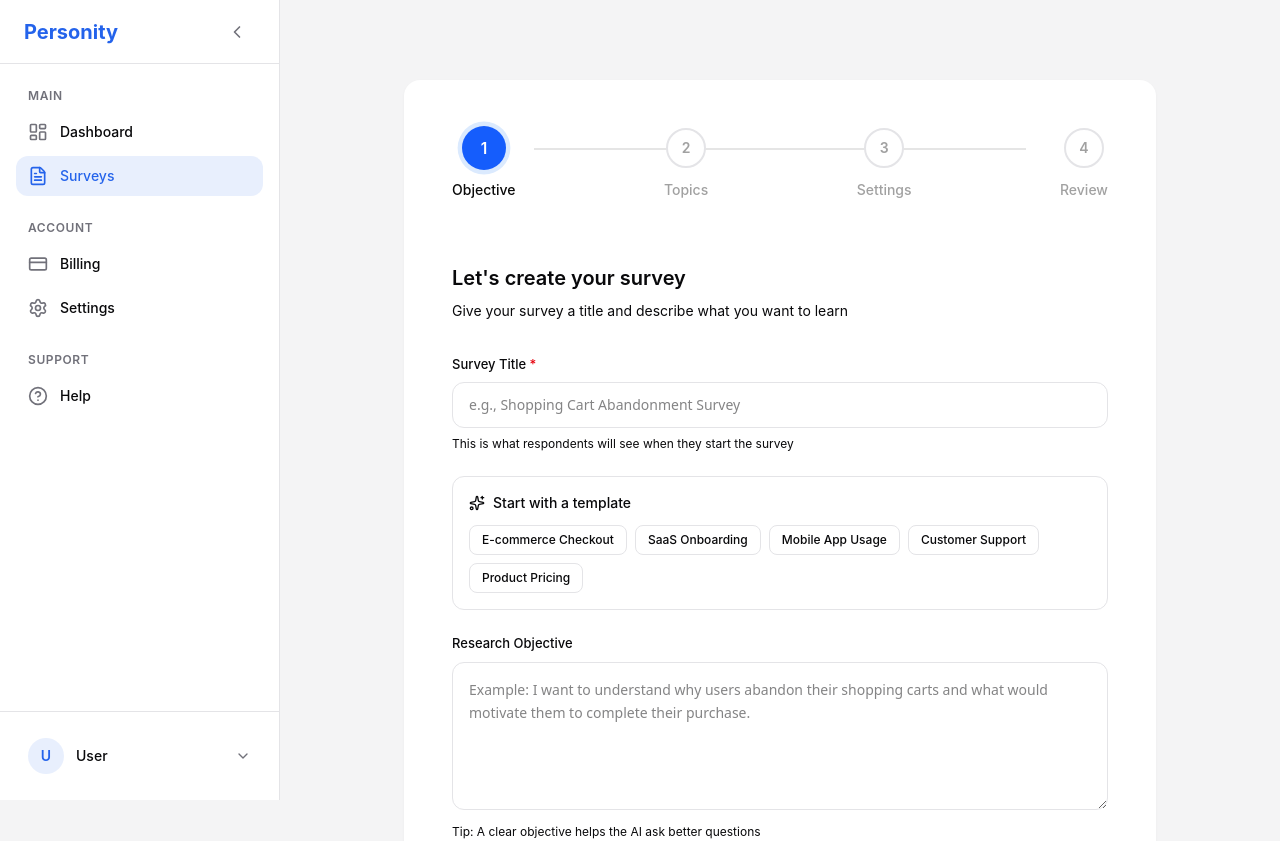
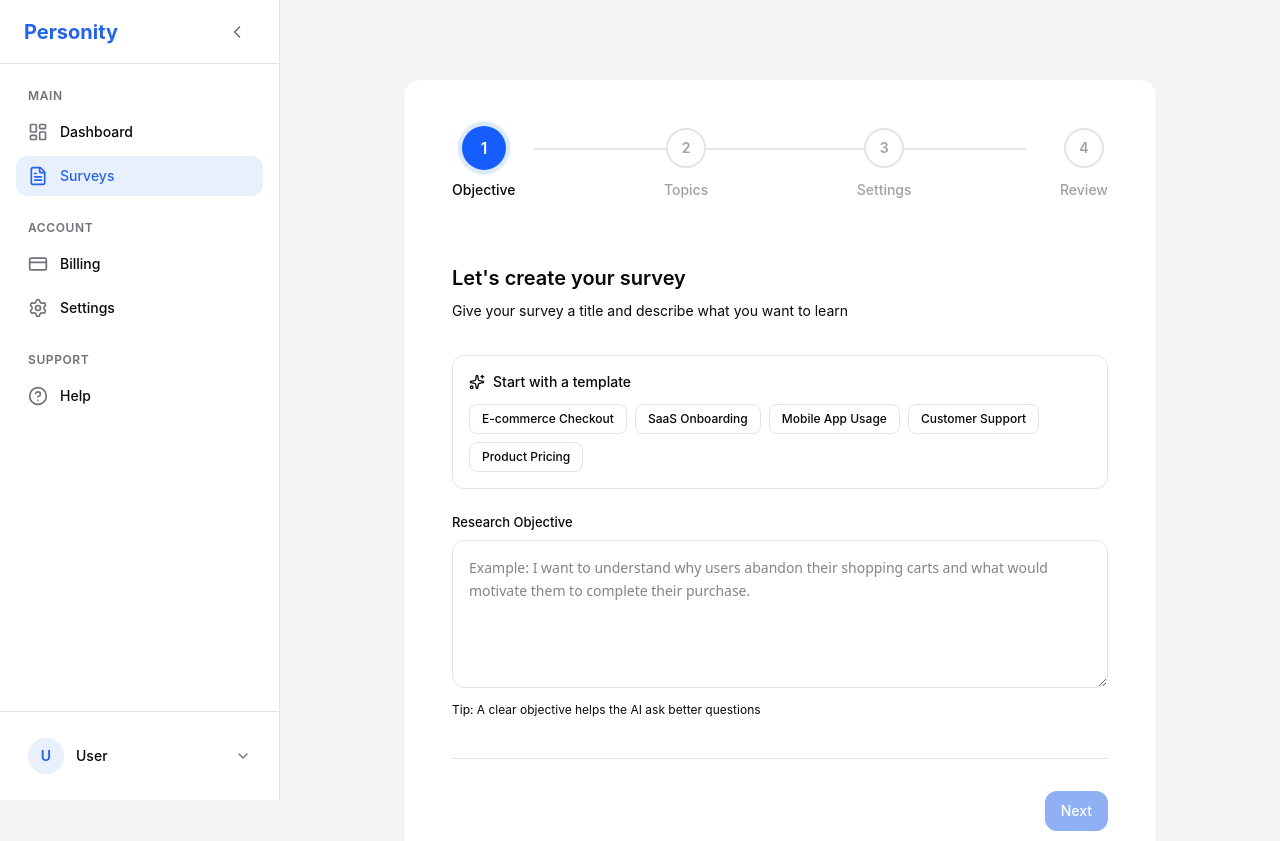
Before and after one commit to Rameezuddinmohammed/Personity, a Next.js app in the folder personity/: page /surveys/create in a window 1280 px wide. Shown: the top 841 px of the page. Built offline with nearby package versions, Linux system fonts and the light colour scheme; no server answers.

Commit message:
feat: AI auto-generates survey title from objective (editable)

```diff
--- a/personity/src/components/survey/steps/objective-step.tsx
+++ b/personity/src/components/survey/steps/objective-step.tsx
@@ -49,6 +49,26 @@ export function ObjectiveStep() {
           setShowContextStep(modeData.suggestedContextQuestions.length > 0);
           setHasAnalyzed(true);
           lastAnalyzedObjective.current = objective;
+
+          // Auto-generate title from objective if title is empty
+          if (!title.trim()) {
+            // Create a clean title from objective
+            // Remove "I want to understand" or similar phrases
+            let cleanTitle = objective
+              .replace(/^(I want to|I'd like to|I need to|We want to|We need to)\s+(understand|learn|know|find out|discover|explore)\s+/i, '')
+              .trim();
+
+            // Capitalize first letter
+            cleanTitle = cleanTitle.charAt(0).toUpperCase() + cleanTitle.slice(1);
+
+            // Limit to 60 chars and add "Survey" if not too long
+            if (cleanTitle.length < 50) {
+              cleanTitle = cleanTitle + ' Survey';
+            }
+            cleanTitle = cleanTitle.substring(0, 60);
+
+            setTitle(cleanTitle);
+          }
         }
       } catch (error) {
         console.error('Failed to analyze objective:', error);
@@ -61,7 +81,7 @@ export function ObjectiveStep() {
     }, 2000); // Wait 2s after user stops typing (reduced API calls)
 
     return () => clearTimeout(timeoutId);
-  }, [objective, setShowContextStep]);
+  }, [objective, title, setShowContextStep, setTitle]);
 
   return (
     <div>
@@ -75,13 +95,14 @@ export function ObjectiveStep() {
         </p>
       </div>
 
-      {/* Survey Title */}
+      {/* Survey Title - Auto-generated, editable */}
+      {title && (
         <div className="mb-6">
           <label
             htmlFor="title"
             className="block text-[13px] font-medium text-n-700 mb-2"
           >
-          Survey Title <span className="text-red-600">*</span>
+            Survey Title <span className="text-xs text-n-500 font-normal">(AI-generated, editable)</span>
           </label>
           <input
             id="title"
@@ -100,9 +121,10 @@ export function ObjectiveStep() {
             maxLength={100}
           />
           <p className="text-xs text-n-500 mt-2">
-          This is what respondents will see when they start the survey
+            This is what respondents will see. Edit if needed.
           </p>
         </div>
+      )}
 
       {/* Example Templates */}
       {!objective && (
```
Lines whose indentation alone changed are shown as unchanged.
